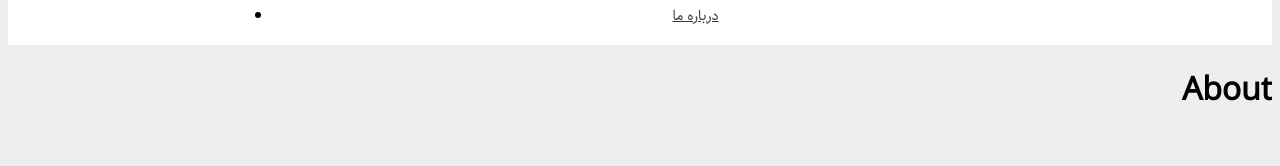
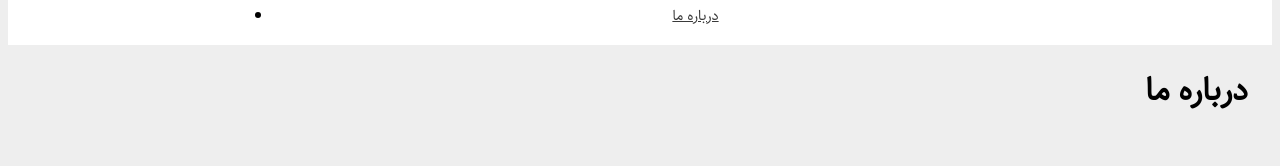
Before and after one commit to mreza-dehghani/e-commerce, a React (Create React App) app: page /about in a window 1280 px wide. Shown: the part 174-340 px from the top of the page. Built offline with nearby package versions, Linux system fonts and the light colour scheme; the HTML template or start-up script is replaced by a standard one.

Commit message:
commited

```diff
--- a/package.json
+++ b/package.json
@@ -10,13 +10,12 @@
     "node-sass": "^4.14.1",
     "react": "^16.13.1",
     "react-dom": "^16.13.1",
-    "react-elastic-carousel": "^0.6.7",
     "react-redux": "^7.2.1",
     "react-router-dom": "^5.2.0",
     "react-scripts": "3.4.1",
     "redux": "^4.0.5",
-    "redux-thunk": "^2.3.0",
-    "swiper": "^6.1.1"
+    "redux-thunk": "^2.3.0"
+
   },
   "scripts": {
     "start": "react-scripts start",
--- a/src/components/About.js
+++ b/src/components/About.js
@@ -4,7 +4,13 @@ export default class About extends Component {
     render() {
         return (
             <div>
-                <h1>About</h1>
+                <div className="container">
+                    <div className="row">
+                        <div className="col-12 text-center pt-5">
+                            <h1>درباره ما</h1>
+                        </div>
+                    </div>
+                </div>
             </div>
         )
     }
--- a/src/components/Dashbord.js
+++ b/src/components/Dashbord.js
@@ -13,7 +13,7 @@ function Dashbord(props) {
             <div className="container pt-5 text-center">
                 <div className="row pt-5">
                     <div className="col-12 p-3">
-                        <h1> {username}، به صفحه مدیریت خود خوش آمدید. </h1>
+                        <h1> <strong>{username}</strong>، به صفحه مدیریت خود خوش آمدید. </h1>
                     </div>
                 </div>
             </div>
```
